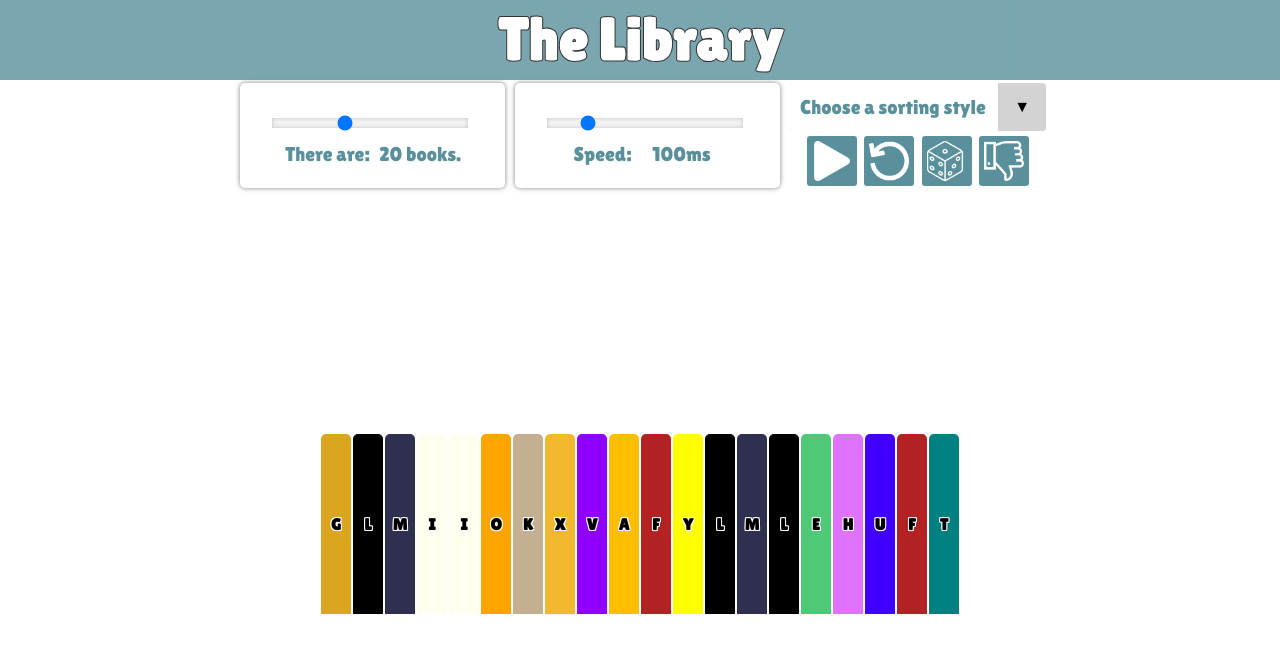
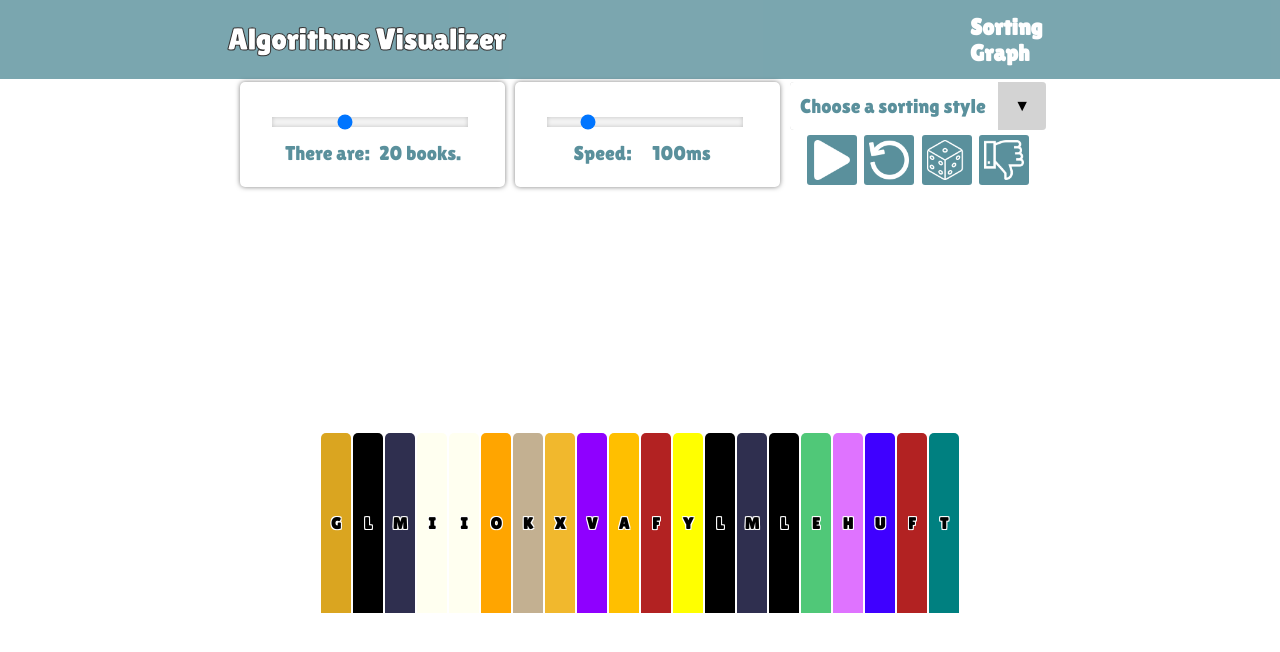
Before and after one commit to tpSpace/Algorithms-Visualizer, a website with bundled scripts: page index.html in a window 1280 px wide. Built offline with nearby package versions, Linux system fonts and the light colour scheme.

Commit message:
Add new hyperlink

```diff
--- a/index.html
+++ b/index.html
@@ -12,7 +12,11 @@
   <link href='https://unpkg.com/boxicons@2.1.1/css/boxicons.min.css' rel='stylesheet'>
 </head>
   <header>
-    <h1>The Library</h1>
+    <h1>Algorithms Visualizer</h1>
+    <div class="Algorithms">
+      <div><a href="./">Sorting</a></div>
+      <div><a href="./graph/index.html">Graph</a></div>
+    </div>
   </header>
   <main>
     <div class="button_container">
--- a/style/background.css
+++ b/style/background.css
@@ -12,22 +12,24 @@ body{
 
 header{
     background: #5a909c;
-    height: 10vh;
+
     font-family: 'Lilita One', serif;
     color: white;
-    font-size: 30px;
-    -webkit-text-stroke: 1px #000000;
+
     opacity: 0.8;
-    position: relative;
+
     height: 10vh;
     width: 100%;
+
     display: flex;
-    justify-content: center;
+    justify-content: space-around;
     align-items: center;
-    margin: 0;
-    padding: 0;
-    z-index: 1;
+
     margin-bottom: 10px;
+}
+h1 {
+    -webkit-text-stroke: 1px #000000;
+    font-size: 30px;
 }
 main{
     height: 85vh;
@@ -36,7 +38,28 @@ main{
     align-items: center;
     justify-content: center;
 }
-
+#Algorithm{
+    height: 100%;
+    width: 100%;
+    display: flex;
+    flex-direction: row;
+    align-items: center;
+    justify-content: center;
+}
+a {
+    text-decoration: none;
+    font-family: 'Lilita One', serif;
+    font-weight: bold;
+    padding: 10px;
+    transition: 0.3s;
+    color: white;
+    font-size: 23px;
+}
+a:hover {
+    color: black;
+    text-decoration: none;
+    cursor: pointer;
+}
 footer{
     background: linear-gradient(to bottom, #F0ECEC, #BFD7EA);
     height: 5vh;
```
